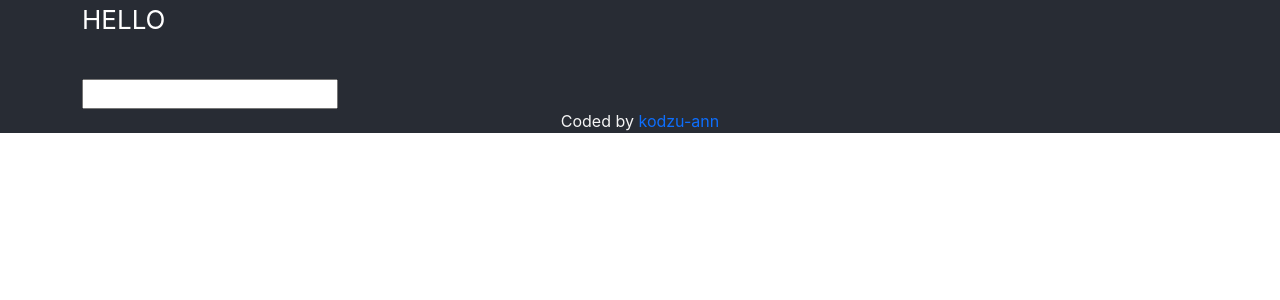
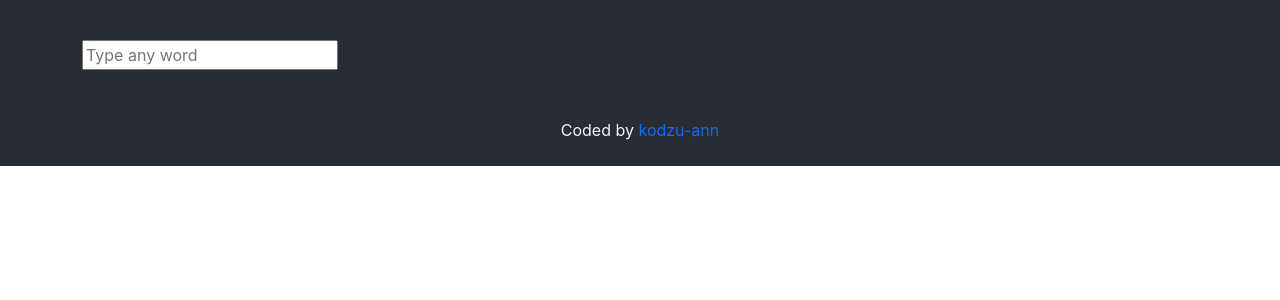
Before and after one commit to kodzu-ann/react-dictionary, a React (Create React App) app: page / in a window 1280 px wide. Shown: the top 300 px of the page. Built offline with nearby package versions, Linux system fonts and the light colour scheme.

Commit message:
changed css

```diff
--- a/src/App.js
+++ b/src/App.js
@@ -5,11 +5,11 @@ function App() {
   return (
     <div className="App">
       <div className="container">
-        <header className="App-header ">HELLO</header>
+        <header className="App-header "> </header>
         <main>
           <Dictionary />
         </main>
-        <footer className="App-footer text-center">
+        <footer className="App-footer text-center pb-4 pt-5">
           Coded by <a href="https://github.com/kodzu-ann"> kodzu-ann </a>
         </footer>
       </div>
--- a/src/Dictionary.js
+++ b/src/Dictionary.js
@@ -25,7 +25,12 @@ export default function Dictionary() {
   return (
     <div className="Dictionary">
       <form onSubmit={search}>
-        <input type="search" autofocus={true} onChange={handleKeyWordChange} />
+        <input
+          type="search"
+          placeholder="Type any word"
+          autofocus={true}
+          onChange={handleKeyWordChange}
+        />
       </form>
       <Results results={results} />
     </div>
```
